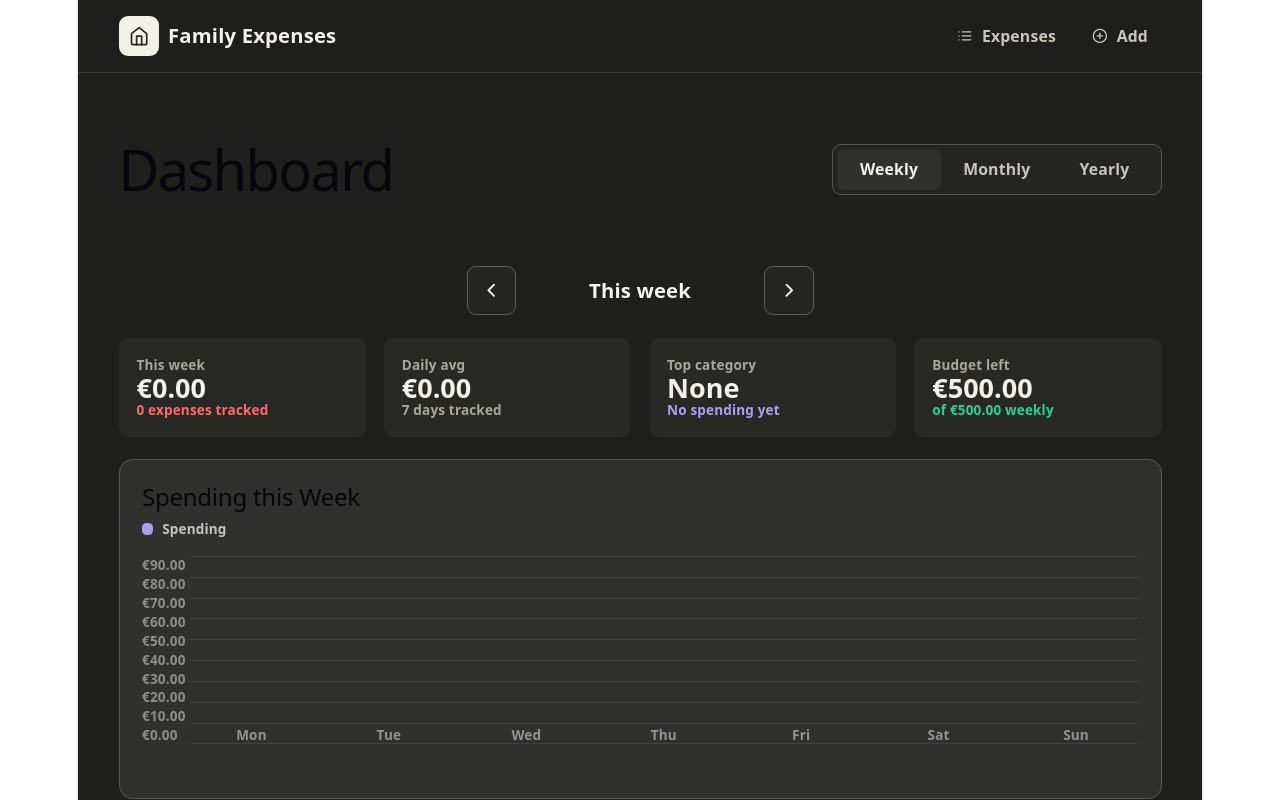
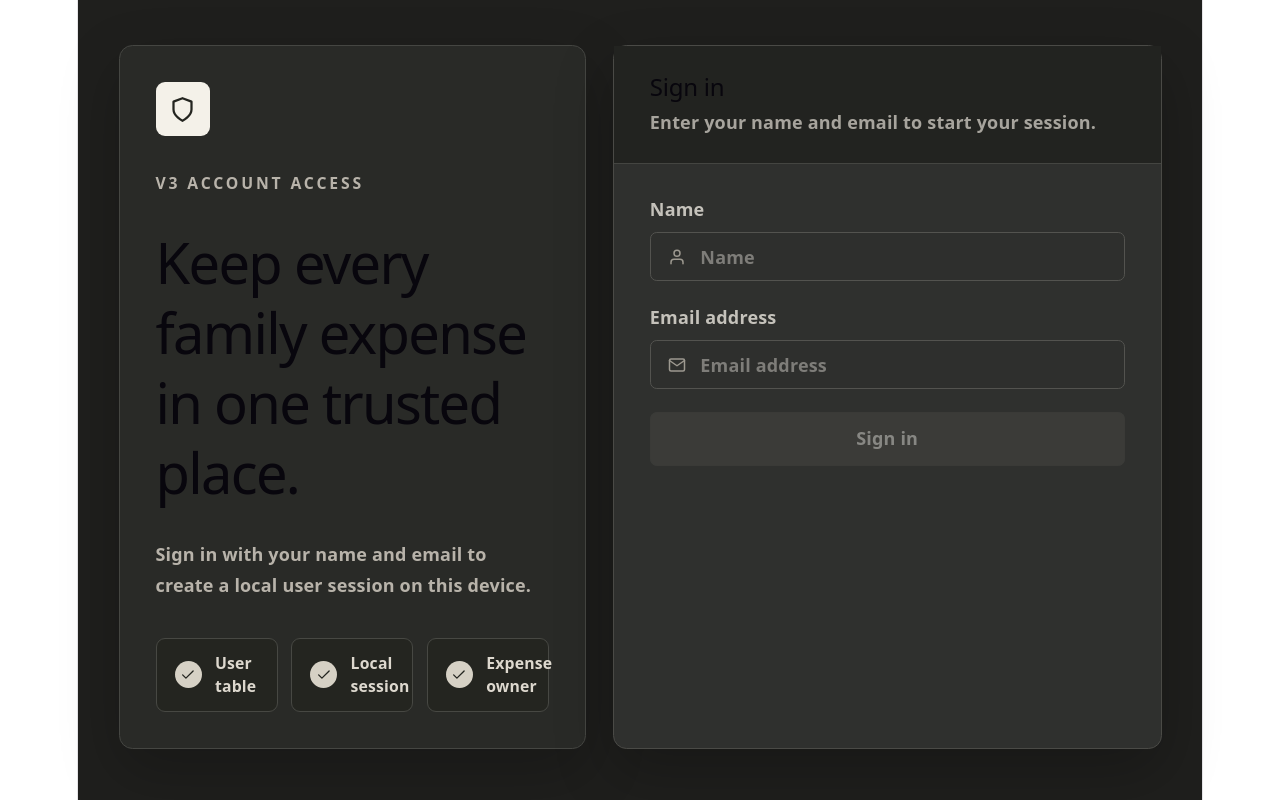
Before and after one commit to akanksha-agarwal93/FamilyExpenseTracker, a React (Vite) app: page / in a window 1280 px wide. Shown: the top 800 px of the page. Built offline with nearby package versions, Linux system fonts and the light colour scheme.

Commit message:
Added the local authentication and session

```diff
--- a/src/components/AppLayout.tsx
+++ b/src/components/AppLayout.tsx
@@ -1,5 +1,6 @@
-import { NavLink, Outlet } from "react-router-dom"
-import { FiHome, FiList, FiPlusCircle } from "react-icons/fi"
+import { NavLink, Outlet, useNavigate } from "react-router-dom"
+import { FiHome, FiList, FiLogOut, FiPlusCircle } from "react-icons/fi"
+import { clearAuthSession } from "../utils/AuthSession"
 
 const navLinkClass = ({ isActive }: { isActive: boolean }) =>
 	[
@@ -10,12 +11,19 @@ const navLinkClass = ({ isActive }: { isActive: boolean }) =>
 	].join(" ")
 
 export function AppLayout() {
+	const navigate = useNavigate()
+
+	const handleSignOut = () => {
+		clearAuthSession()
+		navigate("/")
+	}
+
 	return (
 		<div className='min-h-svh bg-[#1f1f1d] text-[#f3f1eb]'>
 			<nav className='sticky top-0 z-20 border-b border-[#3d3e39] bg-[#1f1f1d]/95 px-5 py-3 backdrop-blur sm:px-9'>
 				<div className='mx-auto flex w-full max-w-[1080px] flex-col gap-3 sm:flex-row sm:items-center sm:justify-between'>
 					<NavLink
-						to='/'
+						to='/dashboard'
 						className='inline-flex items-center gap-2 text-lg font-bold text-[#f3f1eb]'
 					>
 						<span className='flex h-9 w-9 items-center justify-center rounded-lg bg-[#f4f1e9] text-[#242520]'>
@@ -24,7 +32,11 @@ export function AppLayout() {
 						Family Expenses
 					</NavLink>
 
-					<div className='flex gap-2'>
+					<div className='flex flex-wrap gap-2'>
+						<NavLink to='/dashboard' className={navLinkClass}>
+							<FiHome />
+							Dashboard
+						</NavLink>
 						<NavLink to='/expenses' className={navLinkClass}>
 							<FiList />
 							Expenses
@@ -33,6 +45,14 @@ export function AppLayout() {
 							<FiPlusCircle />
 							Add
 						</NavLink>
+						<button
+							type='button'
+							onClick={handleSignOut}
+							className='inline-flex h-10 items-center gap-2 rounded-lg px-3 text-sm font-bold text-[#c9c5bd] transition hover:bg-[#333430] hover:text-[#f3f1eb]'
+						>
+							<FiLogOut />
+							Sign out
+						</button>
 					</div>
 				</div>
 			</nav>
--- /dev/null
+++ b/src/components/Auth.tsx
@@ -0,0 +1,202 @@
+import { useMemo, useState } from "react"
+import { useNavigate } from "react-router-dom"
+import { FiCheck, FiLogOut, FiMail, FiShield, FiUser } from "react-icons/fi"
+import {
+	clearAuthSession,
+	getStoredAuthSession,
+	saveAuthSession,
+	type AuthSession,
+} from "../utils/AuthSession"
+import { getUserId, saveUser } from "../utils/UserTable"
+import type { User } from "../types/User"
+
+const inputClass =
+	"h-11 w-full rounded-md border border-[#53534f] bg-[#2e2f2d] px-11 text-base font-semibold text-[#f2efe8] outline-none transition placeholder:text-[#7e7d79] focus:border-[#85827b] focus:ring-2 focus:ring-[#85827b]/20"
+
+export function Auth() {
+	const navigate = useNavigate()
+	const [session, setSession] = useState<AuthSession | null>(getStoredAuthSession)
+	const [name, setName] = useState(session?.name || "")
+	const [email, setEmail] = useState(session?.email || "")
+
+	const canSubmit = useMemo(
+		() => Boolean(name.trim() && email.trim()),
+		[email, name],
+	)
+
+	const handleSubmit = () => {
+		if (!canSubmit) return
+
+		const normalizedEmail = email.trim()
+		const user: User = {
+			id: getUserId(normalizedEmail),
+			email: normalizedEmail,
+			name: name.trim(),
+		}
+		const nextSession: AuthSession = {
+			...user,
+			signedInAt: new Date().toISOString(),
+		}
+
+		saveUser(user)
+		saveAuthSession(nextSession)
+		setSession(nextSession)
+		navigate("/dashboard")
+	}
+
+	const handleSignOut = () => {
+		clearAuthSession()
+		setSession(null)
+		setName("")
+		setEmail("")
+	}
+
+	return (
+		<div className='min-h-svh bg-[#1f1f1d] px-5 py-6 text-left text-[#f1eee7] sm:px-9 sm:py-10'>
+			<div className='mx-auto grid w-full max-w-[1080px] gap-6 lg:grid-cols-[0.92fr_1.08fr] lg:items-stretch'>
+				<section className='flex min-h-[460px] flex-col justify-between rounded-xl border border-[#454642] bg-[#292a27] p-7 shadow-[0_22px_60px_rgba(0,0,0,0.22)] sm:p-8'>
+					<div>
+						<div className='mb-8 flex h-12 w-12 items-center justify-center rounded-lg bg-[#f4f1e9] text-2xl text-[#242520]'>
+							<FiShield />
+						</div>
+						<p className='text-sm font-bold uppercase tracking-[0.18em] text-[#b8b3aa]'>
+							V3 account access
+						</p>
+						<h1 className='mt-3 max-w-[520px] text-4xl font-bold leading-tight tracking-normal text-[#f3f1eb] sm:text-5xl'>
+							Keep every family expense in one trusted place.
+						</h1>
+						<p className='mt-4 max-w-[520px] text-base font-semibold leading-7 text-[#b8b3aa]'>
+							Sign in with your name and email to create a local user session on
+							this device.
+						</p>
+					</div>
+
+					<div className='mt-8 grid gap-3 sm:grid-cols-3 lg:grid-cols-1 xl:grid-cols-3'>
+						{["User table", "Local session", "Expense owner"].map((label) => (
+							<div
+								key={label}
+								className='flex min-h-12 items-center gap-3 rounded-lg border border-[#474843] bg-[#242520] px-4 py-3'
+							>
+								<span className='flex h-6 w-6 shrink-0 items-center justify-center rounded-full bg-[#d6d1c5] text-sm text-[#242520]'>
+									<FiCheck />
+								</span>
+								<span className='text-sm font-bold text-[#ddd8ce]'>
+									{label}
+								</span>
+							</div>
+						))}
+					</div>
+				</section>
+
+				<section className='rounded-xl border border-[#4a4a46] bg-[#2f302e] shadow-[0_22px_60px_rgba(0,0,0,0.24)]'>
+					<div className='border-b border-[#444541] bg-[#222320] px-7 py-6 sm:px-8'>
+						<h2 className='text-2xl font-bold leading-tight tracking-normal text-[#f3f1eb]'>
+							{session ? "You are signed in" : "Sign in"}
+						</h2>
+						<p className='mt-1 text-base font-semibold text-[#a7a49d]'>
+							{session
+								? `User id: ${session.id}`
+								: "Enter your name and email to start your session."}
+						</p>
+					</div>
+
+					{session ? (
+						<div className='space-y-5 px-7 py-7 sm:px-8'>
+							<div className='rounded-lg border border-[#484944] bg-[#292a27] p-5'>
+								<div className='flex items-start gap-4'>
+									<span className='flex h-12 w-12 shrink-0 items-center justify-center rounded-lg bg-[#f4f1e9] text-xl text-[#242520]'>
+										<FiUser />
+									</span>
+									<div>
+										<p className='text-xl font-bold text-[#f3f1eb]'>
+											{session.name}
+										</p>
+										<p className='mt-1 text-base font-semibold text-[#b8b3aa]'>
+											{session.email}
+										</p>
+									</div>
+								</div>
+							</div>
+
+							<div className='grid gap-3 sm:grid-cols-2'>
+								<button
+									type='button'
+									onClick={() => navigate("/dashboard")}
+									className='h-12 rounded-md border border-[#484844] bg-[#4a4a46] px-5 text-base font-bold text-[#f3f1eb] transition hover:bg-[#585751] focus-visible:outline focus-visible:outline-2 focus-visible:outline-offset-2 focus-visible:outline-[#b5b0a7]'
+								>
+									Go to dashboard
+								</button>
+								<button
+									type='button'
+									onClick={handleSignOut}
+									className='inline-flex h-12 items-center justify-center gap-2 rounded-md border border-[#5d5d59] bg-[#292a27] px-5 text-base font-bold text-[#cfcbc3] transition hover:border-[#77746d] hover:bg-[#30312e] focus-visible:outline focus-visible:outline-2 focus-visible:outline-offset-2 focus-visible:outline-[#b5b0a7]'
+								>
+									<FiLogOut />
+									Sign out
+								</button>
+							</div>
+						</div>
+					) : (
+						<form
+							onSubmit={(event) => {
+								event.preventDefault()
+								handleSubmit()
+							}}
+							className='space-y-5 px-7 py-7 sm:px-8'
+						>
+							<div>
+								<label
+									htmlFor='auth-name'
+									className='mb-2 block text-base font-semibold text-[#c5c2bb]'
+								>
+									Name
+								</label>
+								<div className='relative'>
+									<FiUser className='pointer-events-none absolute left-4 top-1/2 -translate-y-1/2 text-[#9d9990]' />
+									<input
+										id='auth-name'
+										type='text'
+										placeholder='Name'
+										className={inputClass}
+										value={name}
+										onChange={(event) => setName(event.target.value)}
+										required
+									/>
+								</div>
+							</div>
+
+							<div>
+								<label
+									htmlFor='auth-email'
+									className='mb-2 block text-base font-semibold text-[#c5c2bb]'
+								>
+									Email address
+								</label>
+								<div className='relative'>
+									<FiMail className='pointer-events-none absolute left-4 top-1/2 -translate-y-1/2 text-[#9d9990]' />
+									<input
+										id='auth-email'
+										type='email'
+										placeholder='Email address'
+										className={inputClass}
+										value={email}
+										onChange={(event) => setEmail(event.target.value)}
+										required
+									/>
+								</div>
+							</div>
+
+							<button
+								type='submit'
+								disabled={!canSubmit}
+								className='flex h-12 w-full items-center justify-center rounded-md border border-[#484844] bg-[#4a4a46] px-5 text-base font-bold text-[#f3f1eb] transition hover:bg-[#585751] disabled:cursor-not-allowed disabled:opacity-45 disabled:hover:bg-[#4a4a46] focus-visible:outline focus-visible:outline-2 focus-visible:outline-offset-2 focus-visible:outline-[#b5b0a7]'
+							>
+								Sign in
+							</button>
+						</form>
+					)}
+				</section>
+			</div>
+		</div>
+	)
+}
--- a/src/context/ExpenseContext.tsx
+++ b/src/context/ExpenseContext.tsx
@@ -1,5 +1,6 @@
 import { useEffect, useState, type ReactNode } from "react"
 import type { Expense } from "../types/Expense"
+import { getStoredAuthSession } from "../utils/AuthSession"
 import { ExpenseContext } from "./ExpenseContextState"
 
 interface ExpenseProviderProps {
@@ -7,7 +8,7 @@ interface ExpenseProviderProps {
 }
 
 export const ExpenseProvider = ({ children }: ExpenseProviderProps) => {
-	const [expenses, setExpenses] = useState<Expense[]>(() => {
+	const [allExpenses, setAllExpenses] = useState<Expense[]>(() => {
 		try {
 			const saved = localStorage.getItem("expenses")
 			return saved ? JSON.parse(saved) : []
@@ -16,18 +17,22 @@ export const ExpenseProvider = ({ children }: ExpenseProviderProps) => {
 			return []
 		}
 	})
+	const currentUserId = getStoredAuthSession()?.id || ""
+	const expenses = allExpenses.filter(
+		(expense) => expense.userId === currentUserId,
+	)
 
 	useEffect(() => {
-		localStorage.setItem("expenses", JSON.stringify(expenses))
-	}, [expenses])
+		localStorage.setItem("expenses", JSON.stringify(allExpenses))
+	}, [allExpenses])
 
 	const addExpense = (expense: Expense) => {
-		setExpenses((prev) => [...prev, expense])
+		setAllExpenses((prev) => [...prev, expense])
 	}
 
 	const editExpense = (updatedExpense: Expense) => {
 		const expenseId = updatedExpense.id
-		setExpenses((prev) =>
+		setAllExpenses((prev) =>
 			prev.map((expense) =>
 				expense.id === expenseId ? updatedExpense : expense,
 			),
@@ -35,7 +40,7 @@ export const ExpenseProvider = ({ children }: ExpenseProviderProps) => {
 	}
 
 	const deleteExpense = (id: string) => {
-		setExpenses((prev) => prev.filter((expense) => expense.id !== id))
+		setAllExpenses((prev) => prev.filter((expense) => expense.id !== id))
 	}
 
 	return (
--- a/src/shared/ExpenseForm.tsx
+++ b/src/shared/ExpenseForm.tsx
@@ -5,6 +5,7 @@ import {
 	expenseCategories,
 	type ExpenseCategory,
 } from "../types/ExpenseCategory"
+import { getStoredAuthSession } from "../utils/AuthSession"
 import { getDateInputValue } from "../utils/Formatters"
 
 interface ExpenseFormProps {
@@ -18,6 +19,7 @@ export function ExpenseForm({
 }: ExpenseFormProps) {
 	const navigate = useNavigate()
 	const expenseId = initialExpense?.id || crypto.randomUUID()
+	const userId = initialExpense?.userId || getStoredAuthSession()?.id || ""
 	const [expenseName, setExpenseName] = useState(initialExpense?.name || "")
 	const [expenseCategory, setExpenseCategory] = useState(
 		initialExpense?.category || expenseCategories[0].value,
@@ -35,6 +37,7 @@ export function ExpenseForm({
 
 		const newExpense: Expense = {
 			id: expenseId,
+			userId,
 			name: expenseName,
 			category: expenseCategory as ExpenseCategory,
 			amount: parseFloat(expenseAmount) || 0,
--- a/src/types/Expense.ts
+++ b/src/types/Expense.ts
@@ -2,6 +2,7 @@ import type { ExpenseCategory } from "./ExpenseCategory"
 
 export interface Expense {
 	id: string
+	userId: string
 	name?: string
 	amount: number
 	category: ExpenseCategory
--- /dev/null
+++ b/src/types/User.ts
@@ -0,0 +1,5 @@
+export interface User {
+	id: string
+	email: string
+	name: string
+}
--- /dev/null
+++ b/src/utils/AuthSession.ts
@@ -0,0 +1,26 @@
+import type { User } from "../types/User"
+
+export interface AuthSession extends User {
+	signedInAt: string
+}
+
+const AUTH_SESSION_KEY = "family-expense-auth-session"
+
+export const getStoredAuthSession = (): AuthSession | null => {
+	try {
+		const storedSession = localStorage.getItem(AUTH_SESSION_KEY)
+		return storedSession ? (JSON.parse(storedSession) as AuthSession) : null
+	} catch {
+		return null
+	}
+}
+
+export const saveAuthSession = (session: AuthSession) => {
+	localStorage.setItem(AUTH_SESSION_KEY, JSON.stringify(session))
+}
+
+export const clearAuthSession = () => {
+	localStorage.removeItem(AUTH_SESSION_KEY)
+}
+
+export const hasAuthSession = () => Boolean(getStoredAuthSession())
--- /dev/null
+++ b/src/utils/UserTable.ts
@@ -0,0 +1,30 @@
+import type { User } from "../types/User"
+
+const USER_TABLE_KEY = "family-expense-users"
+
+export const getUserId = (email: string) => email.toLowerCase()
+
+export const getStoredUsers = (): User[] => {
+	try {
+		const storedUsers = localStorage.getItem(USER_TABLE_KEY)
+		return storedUsers ? (JSON.parse(storedUsers) as User[]) : []
+	} catch {
+		return []
+	}
+}
+
+export const saveUser = (user: User) => {
+	const users = getStoredUsers()
+	const existingUserIndex = users.findIndex(
+		(storedUser) => storedUser.id === user.id,
+	)
+
+	const nextUsers =
+		existingUserIndex >= 0
+			? users.map((storedUser) =>
+					storedUser.id === user.id ? user : storedUser,
+				)
+			: [...users, user]
+
+	localStorage.setItem(USER_TABLE_KEY, JSON.stringify(nextUsers))
+}
```
Also changed, not shown: src/App.tsx (+22 -6 lines).
